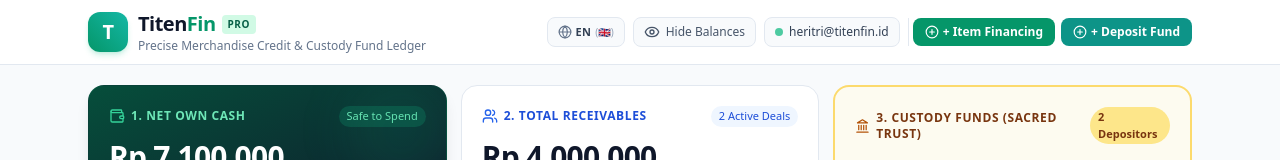
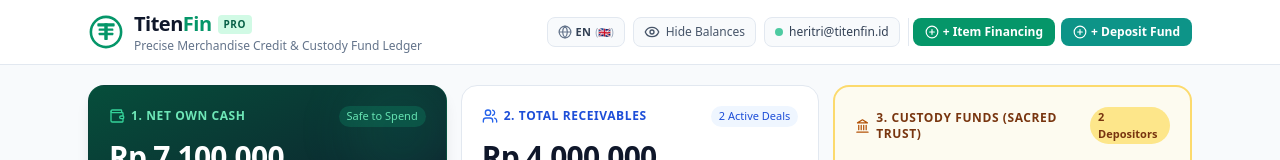
Before and after one commit to heri3h/titenfin, a Next.js app: page / in a window 1280 px wide. Shown: the top 160 px of the page. Built offline with nearby package versions, Linux system fonts and the light colour scheme.

Commit message:
feat(branding): add official TitenFin cutting-sticker ready vector logo and integrate into header

```diff
--- a/src/components/Header.tsx
+++ b/src/components/Header.tsx
@@ -3,6 +3,7 @@
 import React, { useState } from 'react';
 import { Eye, EyeOff, Cloud, PlusCircle, Globe, Check } from 'lucide-react';
 import { Language, LANGUAGE_OPTIONS, translations } from '../lib/i18n';
+import { Logo } from './Logo';
 
 interface HeaderProps {
   isPrivacyMode: boolean;
@@ -37,9 +38,7 @@ export const Header: React.FC<HeaderProps> = ({
         <div className="flex items-center justify-between gap-2.5">
           {/* Logo & Slogan */}
           <div className="flex items-center space-x-2.5">
-            <div className="w-10 h-10 rounded-xl bg-gradient-to-tr from-emerald-600 to-teal-500 flex items-center justify-center text-white shadow-md shadow-emerald-500/20 font-black text-xl tracking-tight">
-              T
-            </div>
+            <Logo size={36} />
             <div>
               <div className="flex items-center gap-1.5">
                 <h1 className="text-xl font-bold tracking-tight text-slate-900">
--- /dev/null
+++ b/src/components/Logo.tsx
@@ -0,0 +1,53 @@
+'use client';
+
+import React from 'react';
+
+interface LogoProps {
+  size?: number;
+  className?: string;
+  withText?: boolean;
+  textColor?: string;
+  color?: string;
+}
+
+export const Logo: React.FC<LogoProps> = ({
+  size = 36,
+  className = '',
+  withText = false,
+  textColor = 'text-slate-900',
+  color = '#059669', // Emerald-600
+}) => {
+  return (
+    <div className={`inline-flex items-center gap-2.5 ${className}`}>
+      <svg
+        width={size}
+        height={size}
+        viewBox="0 0 500 500"
+        fill="none"
+        xmlns="http://www.w3.org/2000/svg"
+        className="shrink-0 transition-transform duration-200"
+      >
+        {/* Outer Coin Circle */}
+        <circle cx="250" cy="250" r="210" stroke={color} strokeWidth="36" />
+
+        {/* Top Horizontal Bar */}
+        <rect x="130" y="130" width="240" height="42" rx="10" fill={color} />
+
+        {/* Middle Crossbar 1 */}
+        <rect x="148" y="200" width="204" height="34" rx="8" fill={color} />
+
+        {/* Middle Crossbar 2 */}
+        <rect x="148" y="260" width="204" height="34" rx="8" fill={color} />
+
+        {/* Vertical Stem */}
+        <rect x="226" y="130" width="48" height="230" rx="10" fill={color} />
+      </svg>
+
+      {withText && (
+        <span className={`font-bold tracking-tight text-xl ${textColor}`}>
+          Titen<span className="text-emerald-600">Fin</span>
+        </span>
+      )}
+    </div>
+  );
+};
```
Also changed, not shown: public/titenfin-logo.svg (added).
